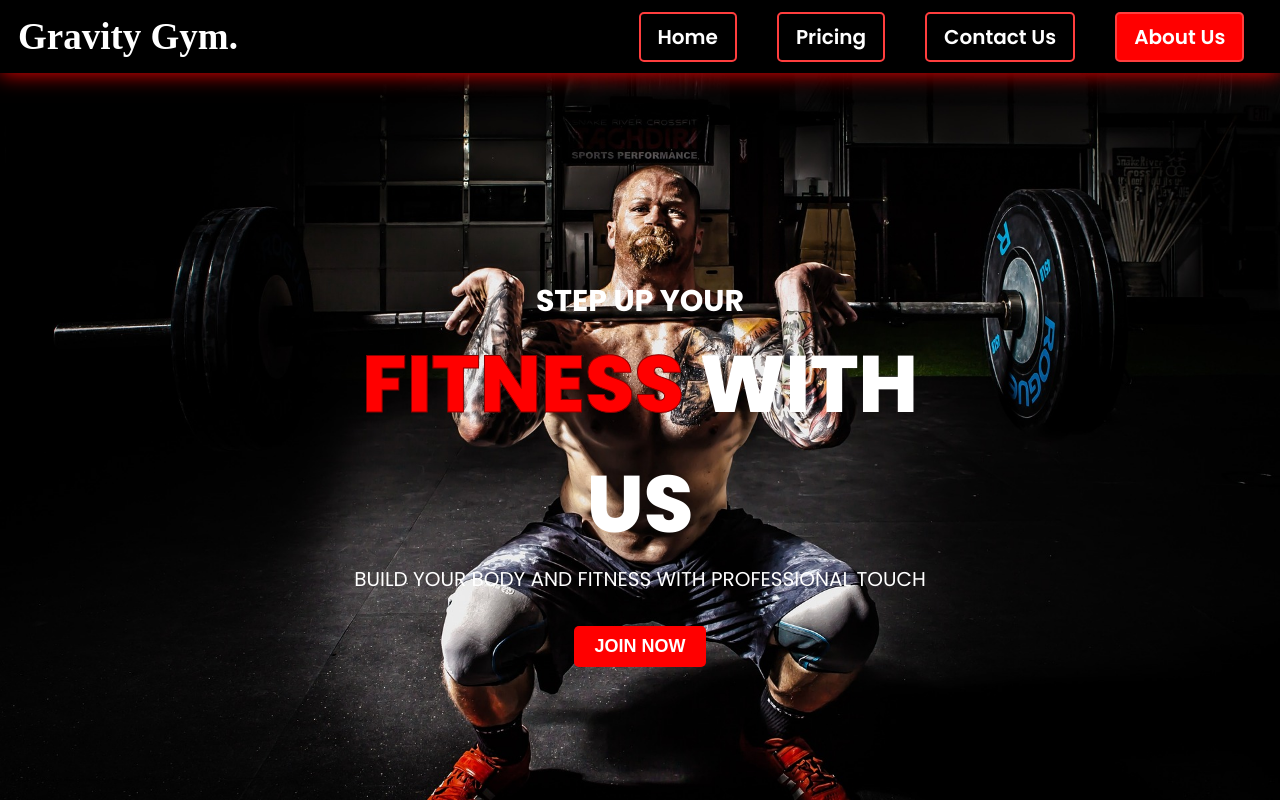
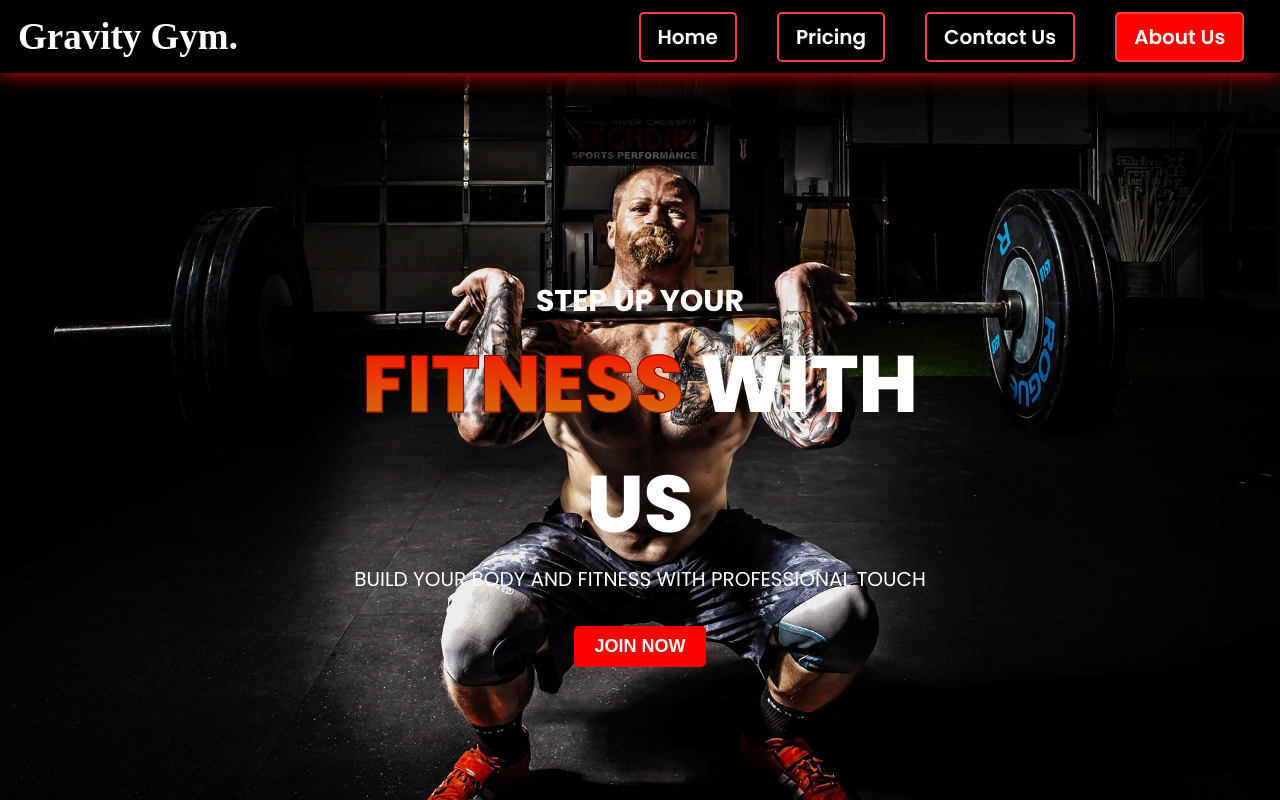
Before and after one commit to MuhammadTaha01/gym, a React (Vite) app: page / in a window 1280 px wide. Shown: the top 800 px of the page. Built offline with nearby package versions, Linux system fonts and the light colour scheme; a web font is replaced by a local one.

Commit message:
Linear gradient added to header text

```diff
--- a/src/componentsCSS/header.css
+++ b/src/componentsCSS/header.css
@@ -52,7 +52,9 @@
   font-weight: 800;
   font-size: 80px;
   -webkit-text-stroke: 1px darkred;
-  color: red;
+  background: linear-gradient(to bottom,red,rgb(203, 135, 9));
+  -webkit-background-clip: text;
+  -webkit-text-fill-color: transparent;
   margin: 0;
   padding: 0;
 }
```
